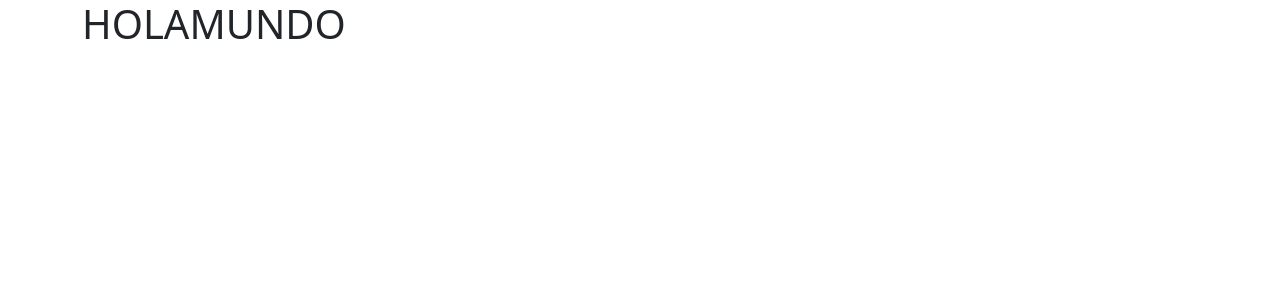
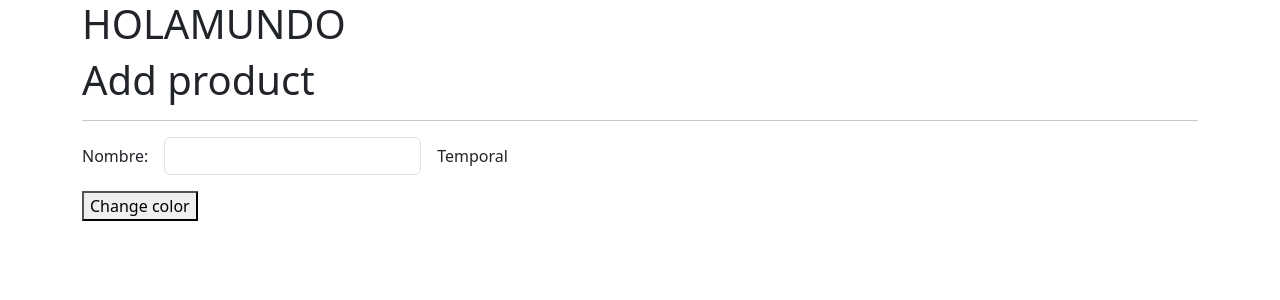
Before and after one commit to HassanAbbud/Angular-signal-directives, an Angular app: page /products/product in a window 1280 px wide. Before the commit this address led to /. Shown: the top 300 px of the page. Built offline with nearby package versions, Linux system fonts and the light colour scheme.

Commit message:
App structure & routing

```diff
--- a/src/app/app-routing.module.ts
+++ b/src/app/app-routing.module.ts
@@ -1,7 +1,16 @@
 import { NgModule } from '@angular/core';
 import { RouterModule, Routes } from '@angular/router';
 
-const routes: Routes = [];
+const routes: Routes = [
+  {
+    path: 'products',
+    loadChildren: () => import('./products/products.module').then(m => m.ProductsModule)
+  },
+  {
+    path: '**',
+    redirectTo: 'products'
+  }
+];
 
 @NgModule({
   imports: [RouterModule.forRoot(routes)],
--- /dev/null
+++ b/src/app/products/pages/product-page/product-page.component.html
@@ -0,0 +1,35 @@
+<h1>Add product</h1>
+<hr>
+
+<form >
+  <div class="row g-3 align-items-center mb-3">
+
+    <div class="col-auto">
+      <label>Nombre:</label>
+    </div>
+
+    <div class="col-auto">
+
+      <input formControlName="name" type="text" class="form-control">
+
+    </div>
+
+    <div class="col-auto">
+      <span customLabel
+
+      >Temporal</span>
+    </div>
+
+  </div>
+
+  <div class="row">
+    <div class="col">
+      <button>
+        Change color
+      </button>
+
+    </div>
+  </div>
+
+
+</form>
```
Also changed, not shown: src/app/products/pages/product-page/product-page.component.ts (added, +10 -0 lines), src/app/products/products-routing.module.ts (added, +20 -0 lines), src/app/products/products.module.ts (added, +17 -0 lines), src/app/products/pages/product-page/product-page.component.css (added).
